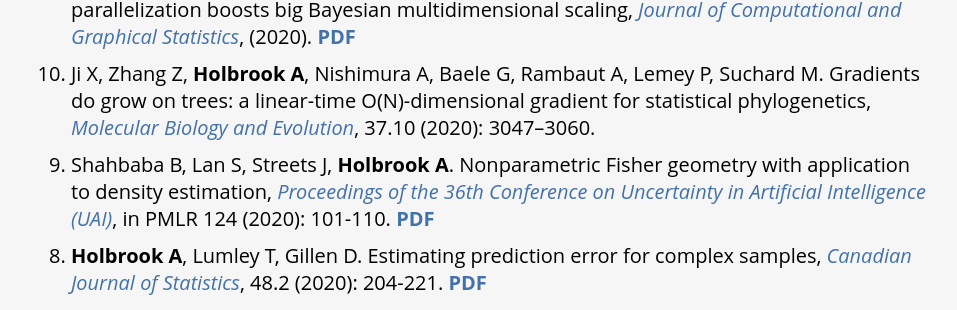
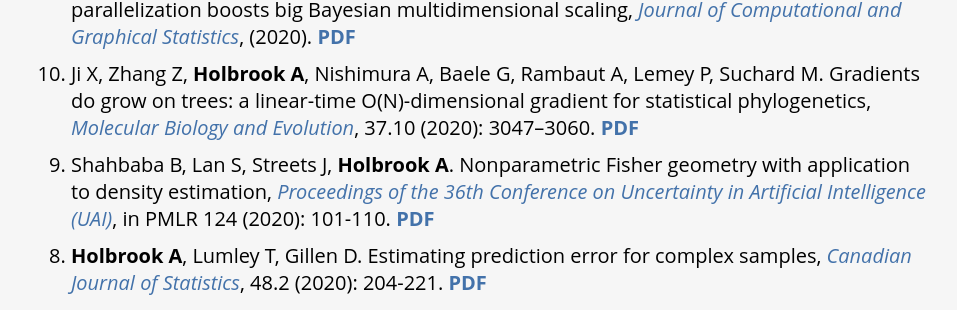
Before and after one commit to andrewjholbrook/andrewjholbrook.github.io, a Jekyll site: the page built from research.html, in a window 1280 px wide. Shown: the part 699-1009 px from the top of the page, without its empty margins (161-1118 px from the left). Built offline with Jekyll 4.4.1, drawn with Linux system fonts in a browser that asks for light colours; a style sheet for code colours, icons or effects is not loaded.

Commit message:
Update research.html

```diff
--- a/research.html
+++ b/research.html
@@ -21,7 +21,7 @@ title: Research of Andrew Holbrook
                     <li> <b>Holbrook A</b>, Loeffler C, Flaxman S, Suchard M. Scalable Bayesian inference for self-excitatory stochastic processes applied to big American gunfire data, <i><a href="https://arxiv.org/abs/2005.10123" target="_blank">arXiv preprint</a></i>, (2020): accepted at Statistics and Computing.
                     <li> <b>Holbrook A</b>, Tustison N, Marquez F, Roberts J, Yassa M, Gillen D. Anterolateral entorhinal cortex thickness as a new biomarker for early detection of Alzheimer’s disease, <i><a href="https://alz-journals.onlinelibrary.wiley.com/doi/full/10.1002/dad2.12068" target="_blank">Alzheimer's & Dementia: Diagnosis, Assessment & Disease Monitoring</a></i>, (2020). <a href="papers/dad2.12068.pdf" target="_blank"><b>PDF</b></a>
                         <li> <b>Holbrook A</b>, Lemey P, Baele G, Dellicour S, Brockmann D, Rambaut A, Suchard M. Massive parallelization boosts big Bayesian multidimensional scaling, <i><a href="https://doi.org/10.1080/10618600.2020.1754226" target="_blank">Journal of Computational and Graphical Statistics</a></i>, (2020). <a href="papers/massive.pdf" target="_blank"><b>PDF</b></a>
-                        <li> Ji X, Zhang Z, <b>Holbrook A</b>, Nishimura A, Baele G, Rambaut A, Lemey P, Suchard M. Gradients do grow on trees: a linear-time O(N)-dimensional gradient for statistical phylogenetics, <i><a href="https://doi.org/10.1093/molbev/msaa130" target="_blank">Molecular Biology and Evolution</a></i>, 37.10 (2020): 3047–3060.
+                        <li> Ji X, Zhang Z, <b>Holbrook A</b>, Nishimura A, Baele G, Rambaut A, Lemey P, Suchard M. Gradients do grow on trees: a linear-time O(N)-dimensional gradient for statistical phylogenetics, <i><a href="https://doi.org/10.1093/molbev/msaa130" target="_blank">Molecular Biology and Evolution</a></i>, 37.10 (2020): 3047–3060. <a href="papers/msaa130.pdf" target="_blank"><b>PDF</b></a>
         <li> Shahbaba B, Lan S, Streets J, <b>Holbrook A</b>. Nonparametric Fisher geometry with application to density estimation, <i><a href="http://proceedings.mlr.press/v124/holbrook20a.html" target="_blank">Proceedings of the 36th Conference on Uncertainty in Artificial Intelligence (UAI)</a></i>, in PMLR 124 (2020): 101-110. <a href="http://www.auai.org/uai2020/proceedings/58_main_paper.pdf" target="_blank"><b>PDF</b></a>
             <li> <b>Holbrook A</b>, Lumley T, Gillen D. Estimating prediction error for complex samples, <i><a href="https://doi.org/10.1002/cjs.11527" target="_blank">Canadian Journal of Statistics</a></i>, 48.2 (2020): 204-221. <a href="papers/HTE.pdf" target="_blank"><b>PDF</b></a>
     <li> Lan S, <b>Holbrook A</b>, Elias G, Fortin N, Ombao H, Shahbaba B. Flexible Bayesian Dynamic Modeling of Correlation and Covariance Matrices, <i><a href="https://projecteuclid.org/euclid.ba/1572858051" target="_blank">Bayesian Analysis</a></i>, 15.4 (2020): 1199-1228. <a href="papers/Lan.pdf" target="_blank"><b>PDF</b></a>
```
